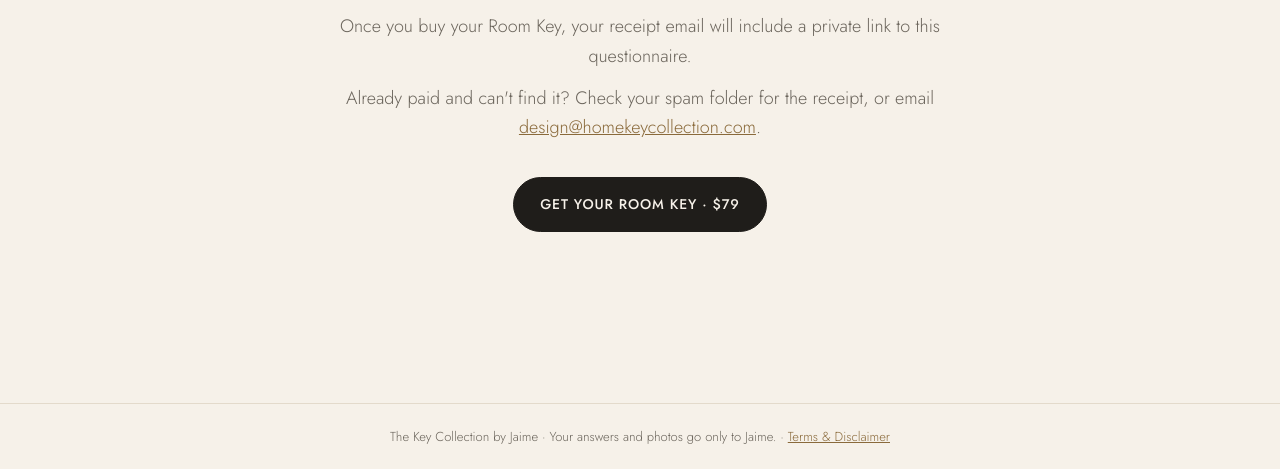
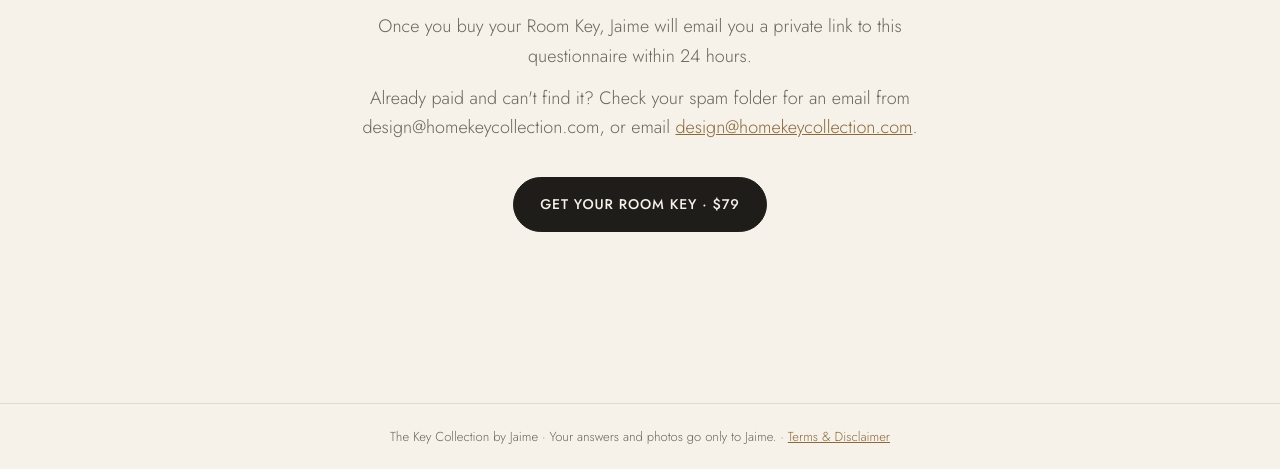
Before and after one commit to thekeycollection/homekeycollection, a plain HTML site: page room-key/index.html in a window 1280 px wide. Shown: the part 331-800 px from the top of the page. Drawn offline with nearby package versions, Linux system fonts and the light colour scheme.

Commit message:
Room Key: Jaime emails the private link within 24 hours

```diff
--- a/room-key/index.html
+++ b/room-key/index.html
@@ -123,7 +123,7 @@
   // Paste the Google Apps Script web-app URL for Room Key submissions here.
   const SUBMIT_URL = "https://script.google.com/macros/s/AKfycbzsXJFIyuGdvFc8TyXBYWO1rvFw5-OYxUpEhcxauZXVFyA_FVZ_3yQ9vIkrUibVmJQM/exec";
   const PAY_URL = "https://27c17f90-0795-491f-ae12-135f191bec25.paylinks.godaddy.com/7c22aa2e-be83-440e-b19a-b5d";   // GoDaddy Pay Link ($79 Room Key)
-  // Access: the questionnaire only opens with the private link from the payment receipt (…/room-key?k=CODE).
+  // Access: the questionnaire only opens with the private link Jaime emails each buyer (…/room-key?k=CODE).
   // The code itself is checked by the Google Apps Script, so it never appears in this file.
   let KEY = new URLSearchParams(location.search).get("k") || "";
   try { if(KEY) sessionStorage.setItem("rk_key", KEY); else KEY = sessionStorage.getItem("rk_key") || ""; } catch(e){}
@@ -407,8 +407,8 @@
     app.innerHTML = `<div class="intro">
       <div class="count">Your Room Key</div>
       <h1>${bad ? "This link isn't active." : "This questionnaire unlocks after purchase."}</h1>
-      <p>${bad ? "Please use the private link from your Room Key payment receipt, exactly as it was sent." : "Once you buy your Room Key, your receipt email will include a private link to this questionnaire."}</p>
-      <p>Already paid and can't find it? Check your spam folder for the receipt, or email <a href="mailto:design@homekeycollection.com">design@homekeycollection.com</a>.</p>
+      <p>${bad ? "Please use the private link Jaime emailed you after your purchase, exactly as it was sent." : "Once you buy your Room Key, Jaime will email you a private link to this questionnaire within 24 hours."}</p>
+      <p>Already paid and can't find it? Check your spam folder for an email from design@homekeycollection.com, or email <a href="mailto:design@homekeycollection.com">design@homekeycollection.com</a>.</p>
       <a class="btn btn-dark" href="${PAY_URL}">Get your Room Key · $79</a>
     </div>`;
   }
```
